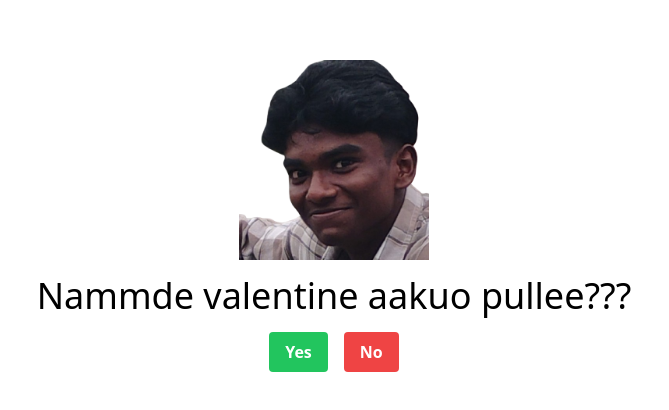
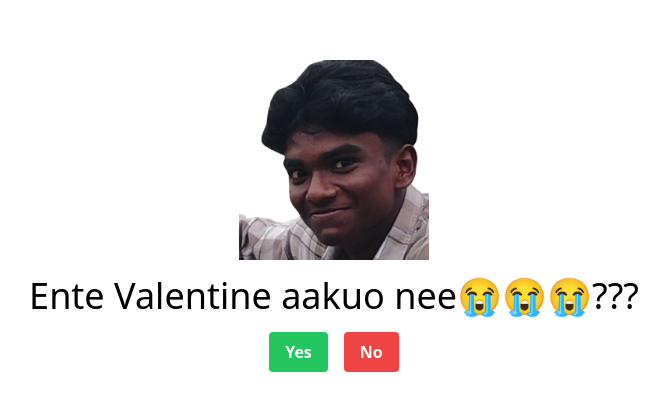
Before and after one commit to yoritsuuu/will-you-be-my-valentine-main, a React (Vite) app: page / in a window 1280 px wide. Shown: the part 120-530 px from the top of the page, without its empty margins (306-975 px from the left). Built offline with nearby package versions, Linux system fonts and the light colour scheme.

Commit message:
Update App.tsx

```diff
--- a/src/App.tsx
+++ b/src/App.tsx
@@ -39,14 +39,14 @@ export default function Page() {
       {yesPressed ? (
         <>
           <img src={img2} />
-          <div className="my-4 text-4xl font-bold">WOOOOOO!!! Ijj ente aa pulle nee!! ;))</div>
+          <div className="my-4 text-4xl font-bold">WOOOOOO!!!Nandhi und monee!!🫦🫦🫦 ;))</div>
         </>
       ) : (
         <>
           <img
             className="h-[200px]"
             src={img1} />
-          <h1 className="my-4 text-4xl">Nammde valentine aakuo pullee???</h1>
+          <h1 className="my-4 text-4xl">Ente Valentine aakuo nee😭😭😭???</h1>
           <div className="flex items-center">
             <button
               className={`mr-4 rounded bg-green-500 px-4 py-2 font-bold text-white hover:bg-green-700`}
```
